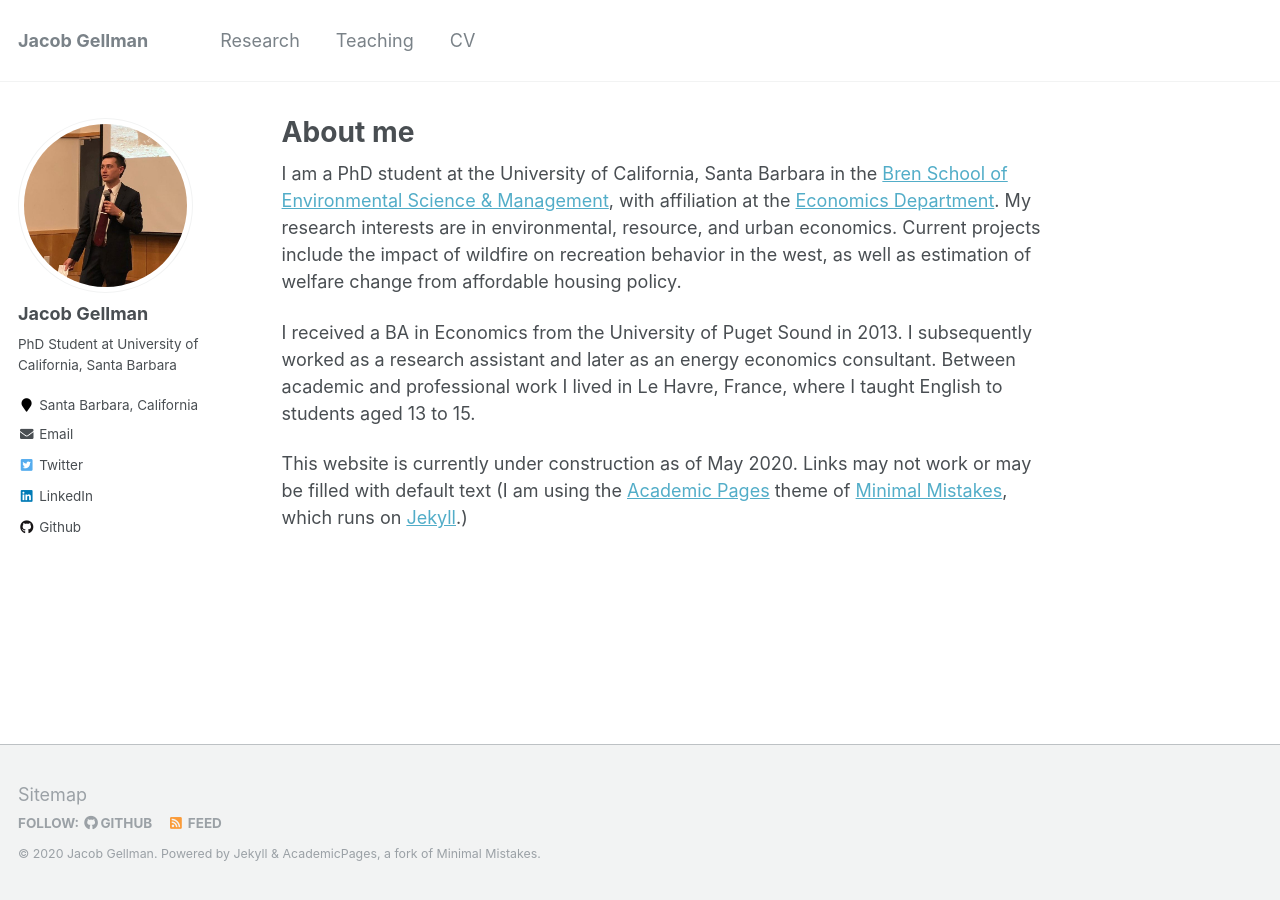
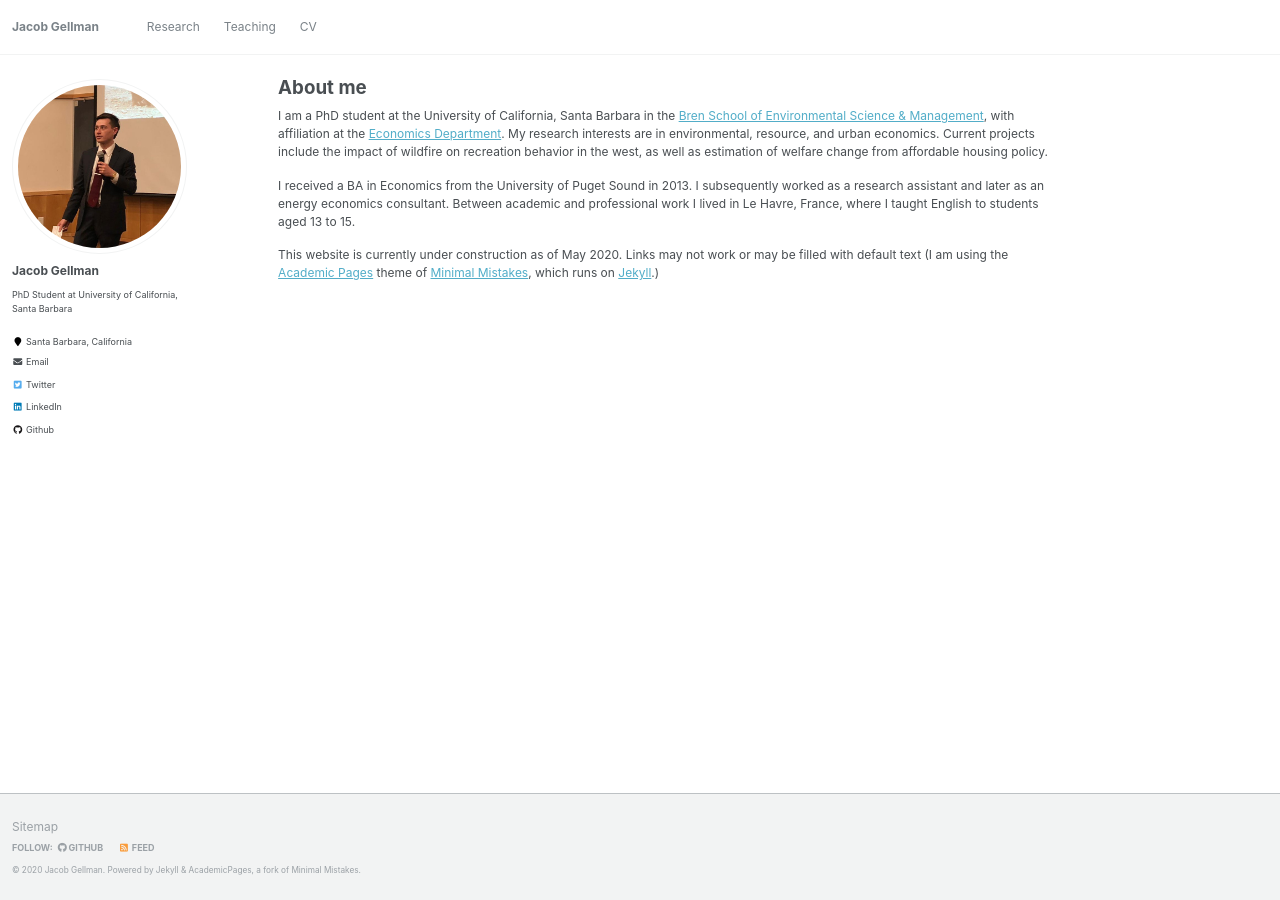
Before and after one commit to jacobgellman/jacobgellman.github.io, a Jekyll site: the page built from _pages/about.md, in a window 1280 px wide. Built offline with Jekyll 4.4.1, drawn with Linux system fonts in a browser that asks for light colours.

Commit message:
Font size

```diff
--- a/_sass/_reset.scss
+++ b/_sass/_reset.scss
@@ -8,10 +8,10 @@ html {
   /* apply a natural box layout model to all elements */
   box-sizing: border-box;
   background-color: $background-color;
-  font-size: 16px;
+  font-size: 10px;
 
   @include breakpoint($medium) {
-    font-size: 18px;
+    font-size: 12px;
   }
 
   -webkit-text-size-adjust: 100%;
```
